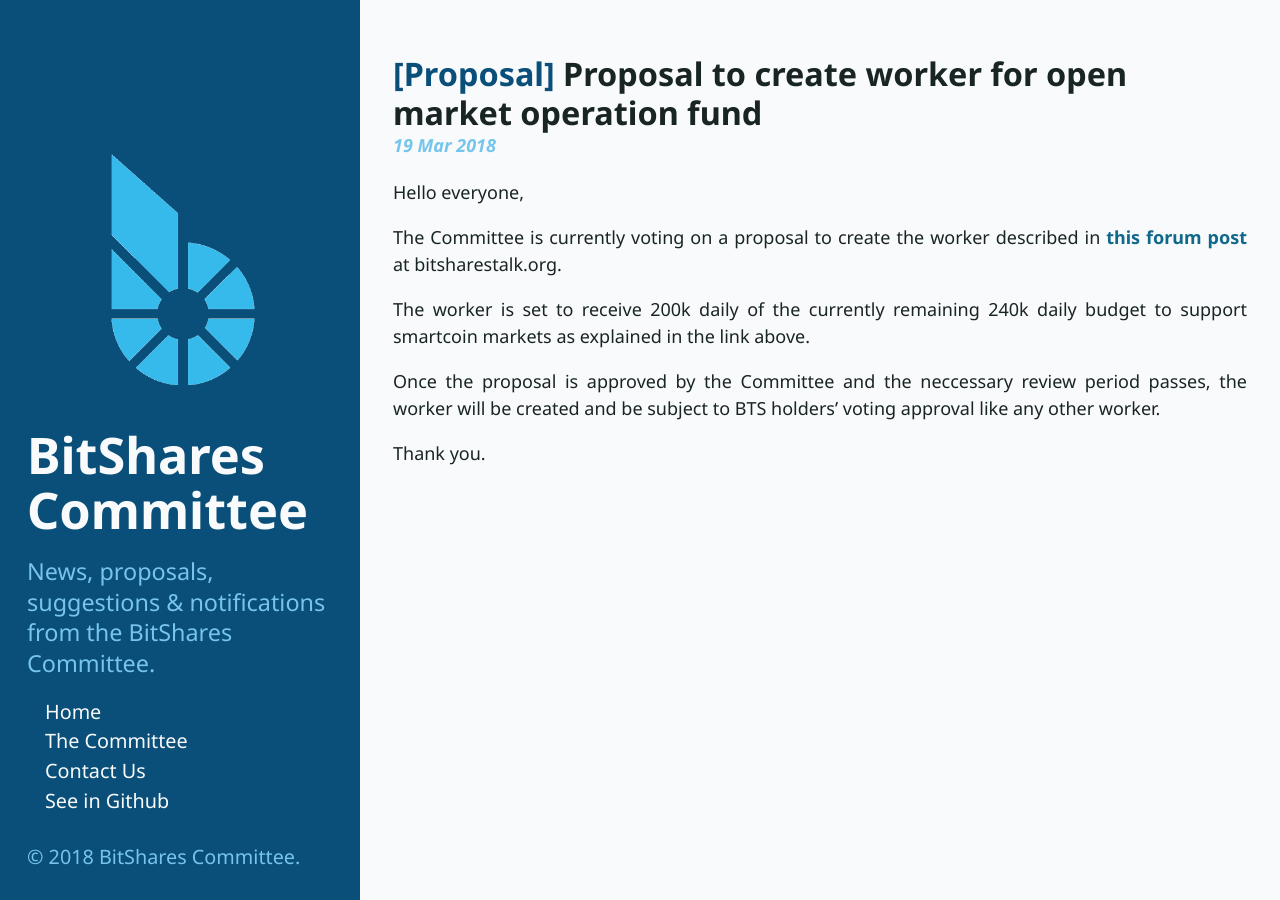
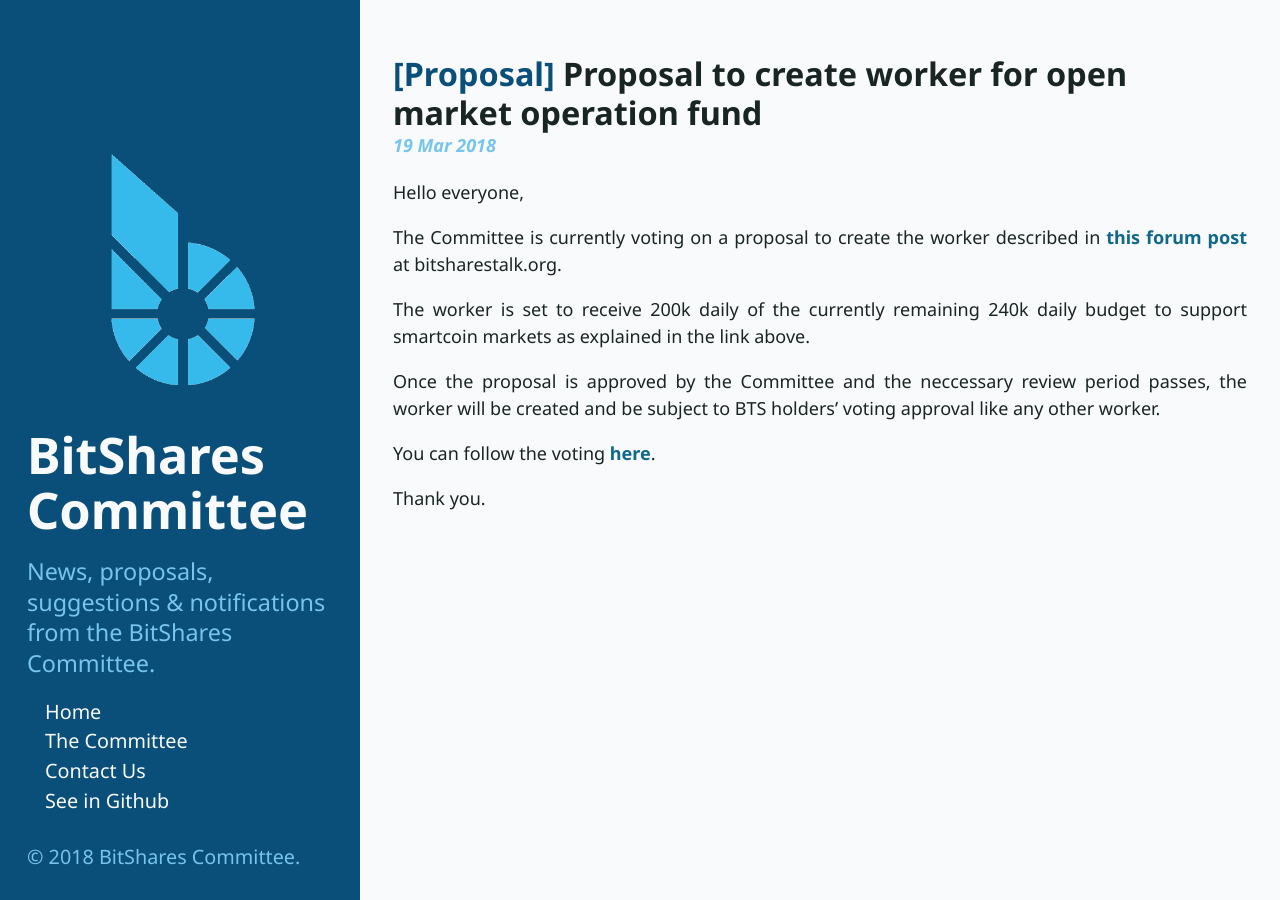
Before and after one commit to BitShares-Committee/BitShares-Committee.github.io, a Jekyll site: the page built from _posts/2018-03-19-worker-open-market.md, in a window 1280 px wide. Built offline with Jekyll 4.4.1, drawn with Linux system fonts in a browser that asks for light colours.

Commit message:
Explorer link

```diff
--- a/_posts/2018-03-19-worker-open-market.md
+++ b/_posts/2018-03-19-worker-open-market.md
@@ -11,4 +11,6 @@
 
 Once the proposal is approved by the Committee and the neccessary review period passes, the worker will be created and be subject to BTS holders' voting approval like any other worker.
 
+You can follow the voting [here](https://cryptofresh.com/p/1.10.8837).
+
 Thank you.
```
